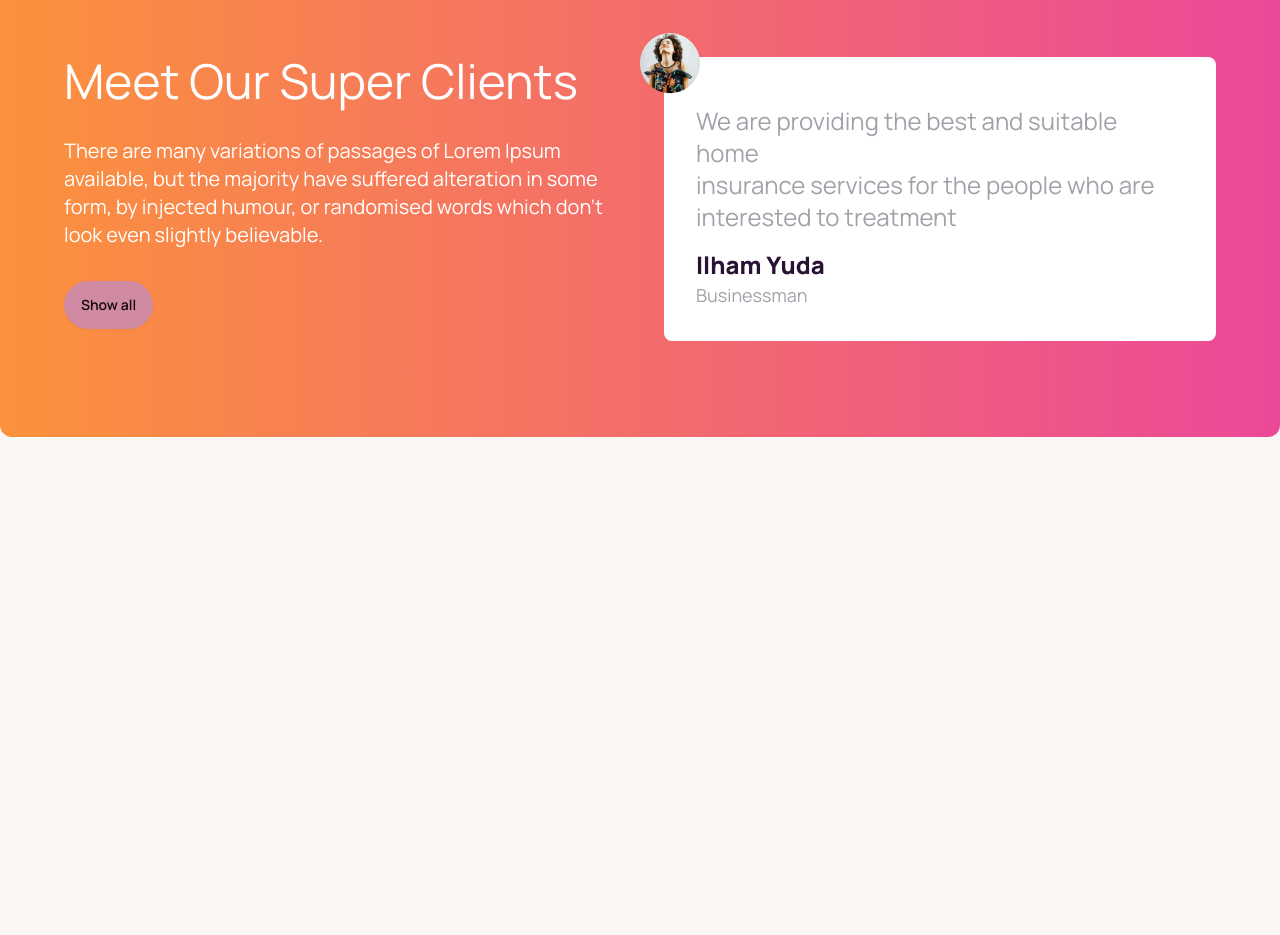
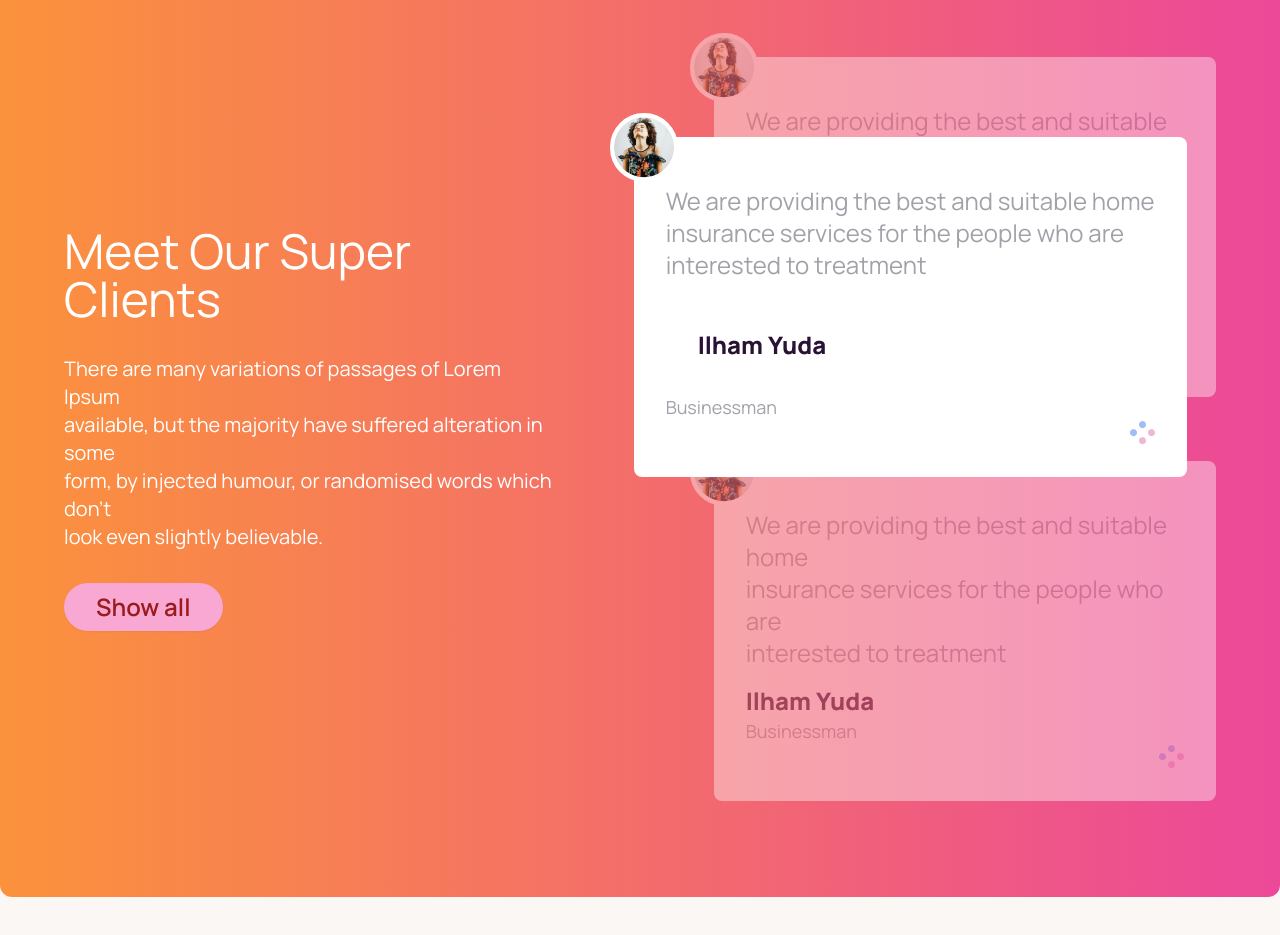
Before and after one commit to dipto8/Canadian-TeaHouse, a plain HTML site: page index.html in a window 1280 px wide. Shown: the part 2420-3355 px from the top of the page. Before the commit the page ends 2953 px from the top, so only its background shows below. Drawn offline with nearby package versions, Linux system fonts and the light colour scheme.

Commit message:
Reviews added

```diff
--- a/index.html
+++ b/index.html
@@ -173,32 +173,78 @@
       <!---Great Tea End-->
       <!-----Feature section End-->
      <!---Client section-->
-      <section class=" container my-24   px-16 py-24 flex flex-col lg:flex-row gap-12 rounded-xl  bg-gradient-to-r from-orange-400  to-pink-500">
+      <section class=" container my-24   px-16 py-24 flex flex-col lg:flex-row gap-40 rounded-xl  bg-gradient-to-r from-orange-400  to-pink-500">
         <!--Client text-->
-        <div class=" space-y-8 flex-1">
-
-
-
-          <h4 class="text-5xl text-white"> Meet Our Super Clients</h4>
-          <p class="text-white text-xl">There are many variations of passages of Lorem Ipsum <br> available, but the majority have suffered alteration in some <br> form, by injected humour, or randomised words which don't <br> look even slightly believable. </p>
-          <button class="btn btn-active btn-secondary">Show all</button>
-        </div>
+    <div class="flex items-center">
+      <div class=" space-y-8 flex-1">
+        <h4 class="text-5xl text-white"> Meet Our Super Clients</h4>
+        <p class="text-white text-xl">There are many variations of passages of Lorem Ipsum <br> available, but the majority have suffered alteration in some <br> form, by injected humour, or randomised words which don't <br> look even slightly believable. </p>
+        <button class="btn btn-active btn-info border-none px-8 text-2xl text-red-800 bg-pink-300">Show all</button>
+      </div>
+    </div>
           <!--Client text End-->
-          <!--Client reviews-->
-        <div class="flex-1">
-          <div class="bg-white space-y-4 p-8 rounded-lg relative ">
-            <img class="absolute -top-6 -left-6" src="./images/client.png" alt="">
+          <!--Client reviews container-->
+          <div class=" relative  ">
+          <!--Client reviews Next-->
+        <div class=" relative flex-1 opacity-40 z-10  ">
+          <div class="bg-white space-y-4 p-8 rounded-lg mb-16 ">
+            <img class="absolute -top-6 -left-6 border-4  border-white 4  rounded-full bg-white" src="./images/client.png" alt="">
 
             <div class="">  <h2 class="text-2xl text-zinc-400">We are providing the best and suitable home <br> insurance services for the people who are <br> interested to treatment</h2>
             </div>
            <div class=" ">
              <h4 class=" text-2xl font-extrabold ">Ilham Yuda</h4>
             <p class="text-lg text-zinc-400">Businessman</p>
+            <div class=" flex justify-end">
+              <img src="./images/circles.png" alt="">
+            </div>
           </div>
 
           </div>
         </div>
           <!--Client reviews End-->
+          <!--Client reviews current-->
+        <div class="flex-1 ">
+          <div class="bg-white space-y-4 p-8 rounded-lg  absolute top-20 lg:-left-20 z-20 ">
+            <img class="absolute -top-6 -left-6 border-4  border-white 4  rounded-full bg-white" src="./images/client.png" alt="">
+
+            <div class="">  <h2 class="text-2xl text-zinc-400">We are providing the best and suitable home <br> insurance services for the people who are <br> interested to treatment</h2>
+            </div>
+           <div class=" relative ">
+             <h4 class=" p-8 text-2xl font-extrabold ">Ilham Yuda</h4>
+            <p class="text-lg text-zinc-400">Businessman</p>
+            <div class=" flex justify-end">
+              <img src="./images/circles.png" alt="">
+            </div>
+          </div>
+
+          </div>
+        </div>
+
+          <!--Client reviews End-->
+
+
+
+          <!--Client reviews Previous-->
+        <div class="flex-1 opacity-40 z-10">
+          <div class="bg-white space-y-4 p-8 rounded-lg relative ">
+            <img class="absolute -top-6 -left-6 border-4  border-white 4  rounded-full bg-white" src="./images/client.png" alt="">
+
+            <div class="">  <h2 class="text-2xl text-zinc-400">We are providing the best and suitable home <br> insurance services for the people who are <br> interested to treatment</h2>
+            </div>
+           <div class=" ">
+             <h4 class=" text-2xl font-extrabold ">Ilham Yuda</h4>
+            <p class="text-lg text-zinc-400">Businessman</p>
+            <div class=" flex justify-end">
+              <img src="./images/circles.png" alt="">
+            </div>
+          </div>
+
+          </div>
+        </div>
+          <!--Client reviews End-->
+        </div>
+          <!--Client reviews container End-->
       </section>
       <!---Client section End-->
     </main>
```
